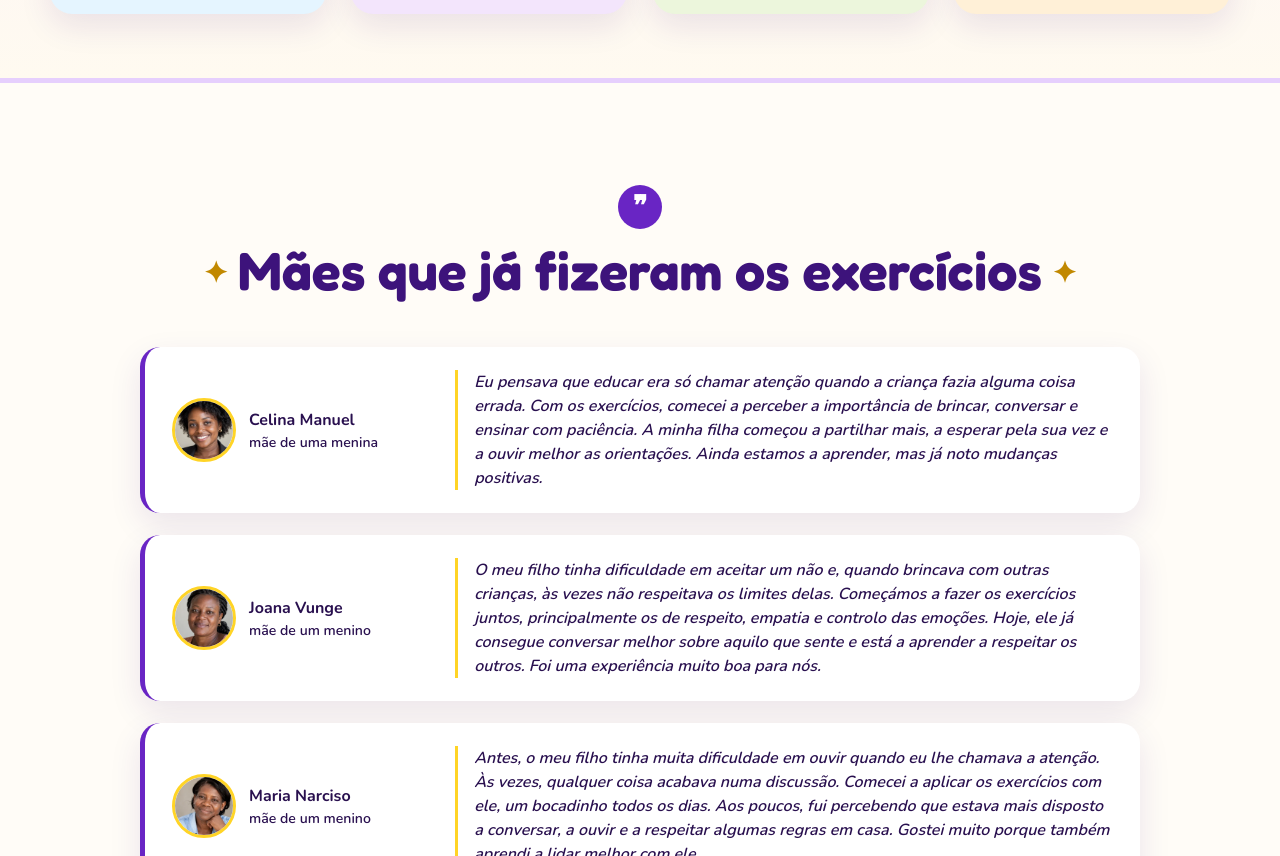
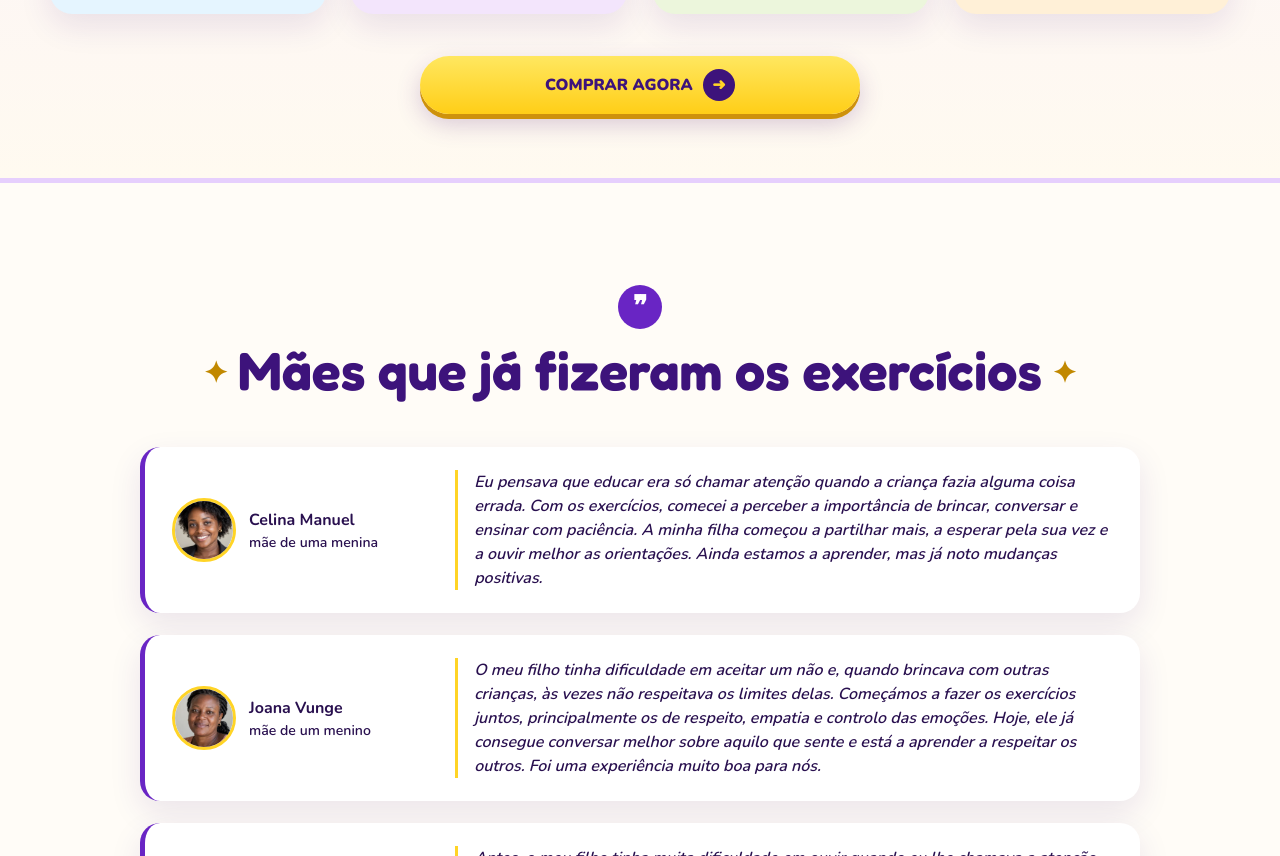
Before and after one commit to IsaiasCosta17/pequenos-grandes-valores, a website: page index.html in a window 1280 px wide. Shown: the part 2760-3616 px from the top of the page. Drawn offline with Linux system fonts and the light colour scheme.

Commit message:
Adiciona botão Comprar agora abaixo dos livros

```diff
--- a/index.html
+++ b/index.html
@@ -8,7 +8,7 @@
   <meta property="og:title" content="Coleção Pequenos Grandes Valores | Sara Ginga">
   <meta property="og:image" content="media/colecao/pack-4-livros-br.webp">
   <link rel="icon" href="media/sara-40.webp" type="image/webp">
-  <link rel="stylesheet" href="media/premium/pagina.css?v=leve2">
+  <link rel="stylesheet" href="media/premium/pagina.css?v=livros-cta">
   <script>
 // stub do pixel: as chamadas ficam em fila e so disparam quando o fbevents.js chegar
 !function(f,b,e,v,n){if(f.fbq)return;n=f.fbq=function(){n.callMethod?
@@ -107,6 +107,9 @@ src="https://www.facebook.com/tr?id=1673794047709205&ev=PageView&noscript=1"></n
   <h3>Boas Maneiras Desde Pequeno</h3>
   <ul><li>40 hábitos essenciais</li><li>Cartões das palavras mágicas</li><li>Rotinas e regras simples</li></ul>
 </article></div>
+      <div class="livros-acao">
+        <a class="botao amarelo" href="#oferta">Comprar agora <span aria-hidden="true">➜</span></a>
+      </div>
     </div>
   </section>
 
--- a/media/premium/pagina.css
+++ b/media/premium/pagina.css
@@ -91,6 +91,8 @@ em { color: var(--amarelo); font-style: normal; }
 .video-conteudo p { margin-top: 18px; font-size: clamp(1rem, 2vw, 1.29rem); max-width: 39ch; }
 
 .livros-fundo { padding-block: 64px; background: linear-gradient(180deg, #f8edff, #fffaf0); border-block: 5px solid #e6cffd; }
+.livros-acao { margin-top: clamp(26px, 4vw, 42px); text-align: center; }
+.livros-acao .botao { width: min(100%, 440px); }
 .livro { --livro-cor: #0878c2; --livro-fundo: #e5f5ff; display: flex; flex-direction: column; background: var(--livro-fundo); border-radius: 22px; padding: 12px 12px 20px; box-shadow: var(--sombra); }
 .livro:nth-child(2) { --livro-cor: #802cd4; --livro-fundo: #f3e5fc; }
 .livro:nth-child(3) { --livro-cor: #45903b; --livro-fundo: #ecf6dc; }
```
